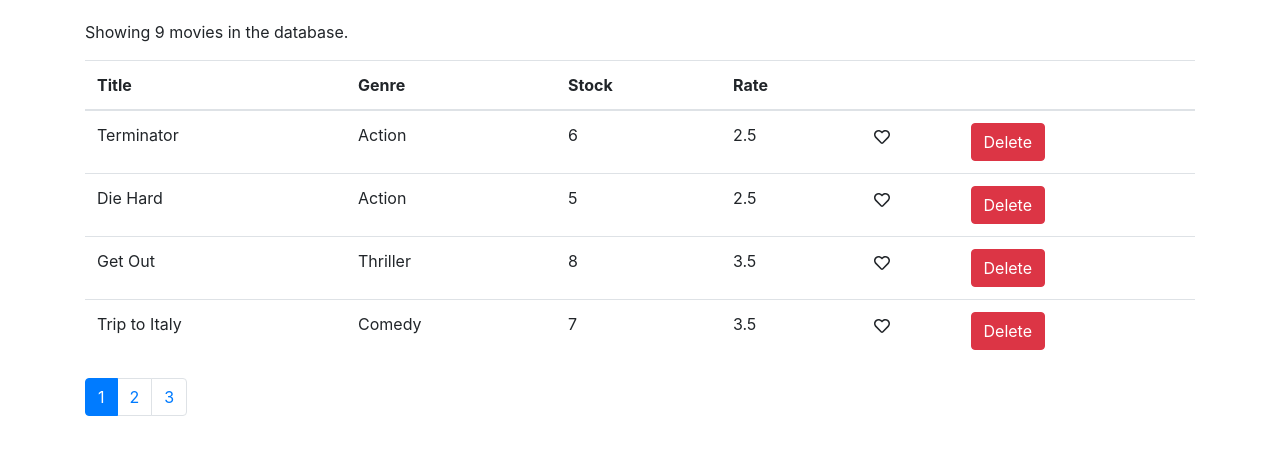
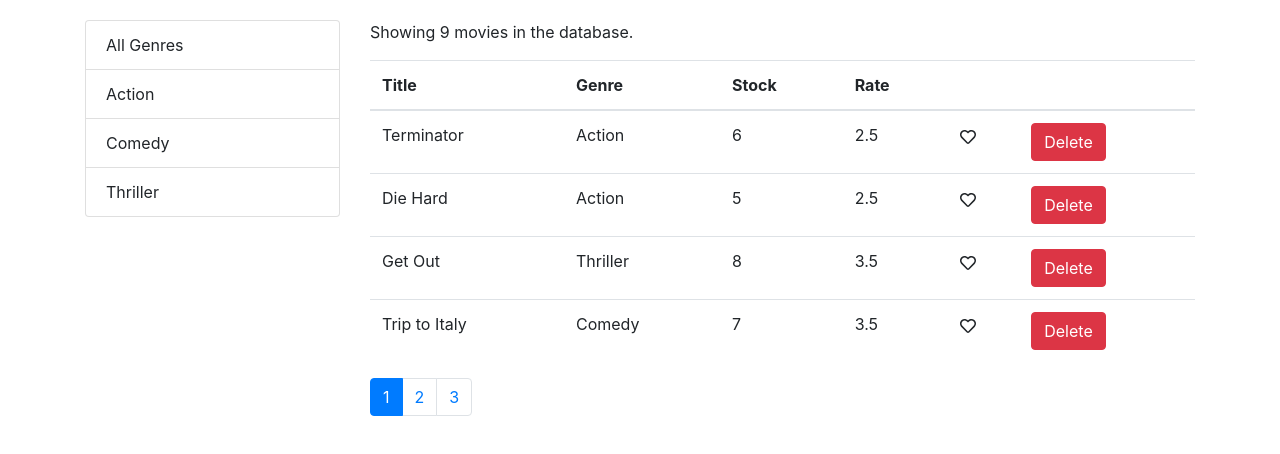
Before and after one commit to dolphius21/Vidly, a React (Create React App) app: page / in a window 1280 px wide. Shown: the top 454 px of the page. Built offline with nearby package versions, Linux system fonts and the light colour scheme.

Commit message:
done with listGroup component

```diff
--- /dev/null
+++ b/src/components/common/listGroup.js
@@ -0,0 +1,32 @@
+import ListGroup from 'react-bootstrap/ListGroup';
+
+const ListGroupComp = (props) => {
+  const {
+    items,
+    textProperty,
+    valueProperty,
+    onItemSelect,
+    selectedItem
+  } = props;
+
+  return (
+    <ListGroup>
+      {items.map((item) => (
+        <ListGroup.Item
+          key={item[valueProperty]}
+          onClick={() => onItemSelect(item)}
+          active={item === selectedItem}
+        >
+          {item[textProperty]}
+        </ListGroup.Item>
+      ))}
+    </ListGroup>
+  );
+};
+
+ListGroupComp.defaultProps = {
+  textProperty: 'name',
+  valueProperty: '_id'
+};
+
+export default ListGroupComp;
--- a/src/components/movies.js
+++ b/src/components/movies.js
@@ -1,17 +1,27 @@
 import React, { Component } from 'react';
 import Like from './common/like';
+import ListGroupComp from './common/listGroup';
 import PaginationComp from './common/pagination';
 import Table from 'react-bootstrap/Table';
 import Button from 'react-bootstrap/Button';
+import Row from 'react-bootstrap/Row';
+import Col from 'react-bootstrap/Col';
 import { paginate } from '../utils/paginate';
 import { getMovies } from '../services/fakeMovieService';
+import { getGenres } from '../services/fakeGenreService';
 
 class Movies extends Component {
   state = {
-    movies: getMovies(),
+    movies: [],
+    genres: [],
     currentPage: 1,
     pageSize: 4
   };
+
+  componentDidMount() {
+    const genres = [{ name: 'All Genres' }, ...getGenres()];
+    this.setState({ movies: getMovies(), genres });
+  }
 
   handleDelete = (movie) => {
     const movies = this.state.movies.filter((m) => m._id !== movie._id);
@@ -30,14 +40,40 @@ class Movies extends Component {
     this.setState({ currentPage: page });
   };
 
+  handleGenreSelect = (genre) => {
+    this.setState({ selectedGenre: genre, currentPage: 1 });
+  };
+
   render() {
     const { length: count } = this.state.movies;
-    const { movies: allMovies, pageSize, currentPage } = this.state;
+    const {
+      movies: allMovies,
+      pageSize,
+      currentPage,
+      selectedGenre
+    } = this.state;
+
     if (count === 0) return <p>There are no movies in the database.</p>;
-    const movies = paginate(allMovies, currentPage, pageSize);
+
+    const filtered =
+      selectedGenre && selectedGenre._id
+        ? allMovies.filter((movies) => movies.genre._id === selectedGenre._id)
+        : allMovies;
+
+    const movies = paginate(filtered, currentPage, pageSize);
+
     return (
       <main>
-        <p>Showing {count} movies in the database.</p>
+        <Row>
+          <Col className="col-3">
+            <ListGroupComp
+              items={this.state.genres}
+              selectedItem={this.state.selectedGenre}
+              onItemSelect={this.handleGenreSelect}
+            />
+          </Col>
+          <Col>
+            <p>Showing {filtered.length} movies in the database.</p>
             <Table responsive>
               <thead>
                 <tr>
@@ -75,11 +111,13 @@ class Movies extends Component {
               </tbody>
             </Table>
             <PaginationComp
-          itemsCount={count}
+              itemsCount={filtered.length}
               pageSize={pageSize}
               currentPage={currentPage}
               onPageChange={this.handlePageChange}
             />
+          </Col>
+        </Row>
       </main>
     );
   }
```
Lines whose indentation alone changed are shown as unchanged.
